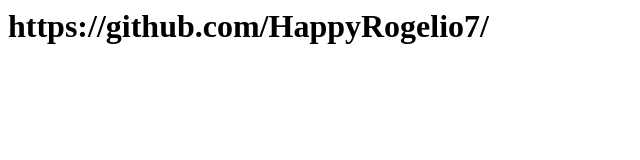
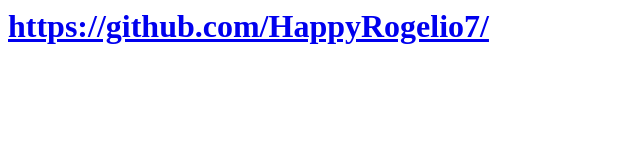
Before and after one commit to Happyuky7/HappyRogelio7, a plain HTML site: page html.html in a window 1280 px wide. Shown: the whole page, without its empty margins (0-640 px from the left). Drawn offline with Linux system fonts and the light colour scheme.

Commit message:
Update html.html

```diff
--- a/html.html
+++ b/html.html
@@ -13,7 +13,7 @@
    <body>
 
 
-    <h1>https://github.com/HappyRogelio7/</h1>
+    <a href="https://github.com/HappyRogelio7/" target="_BLANK"><h1>https://github.com/HappyRogelio7/</h1></a>
 
 
 
```
